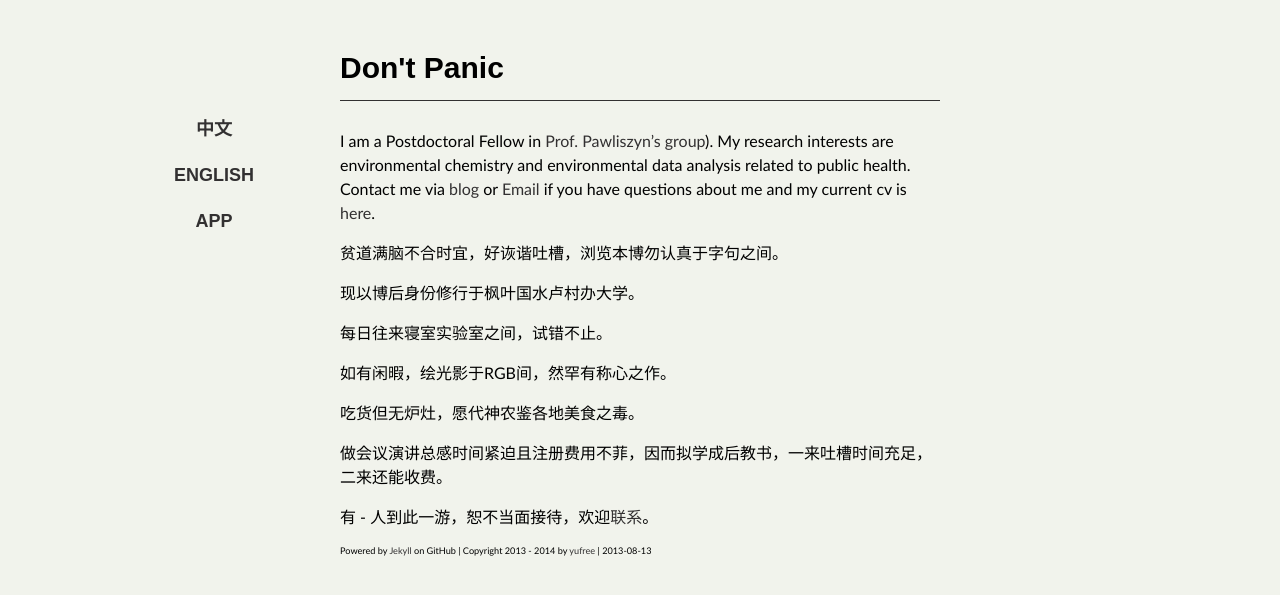
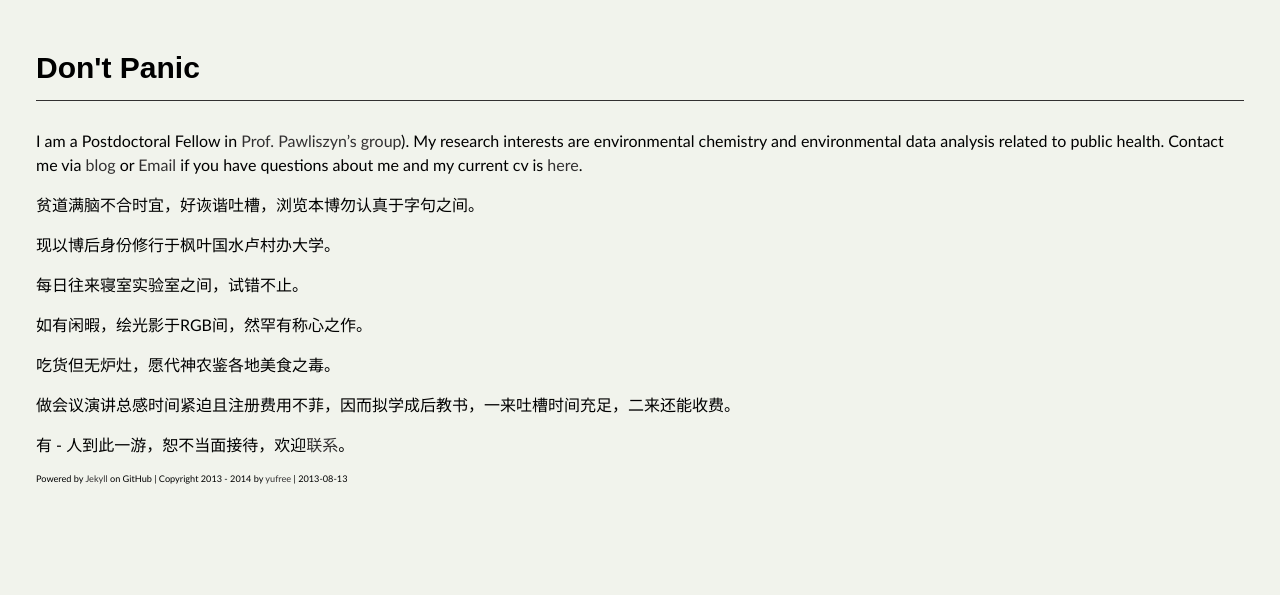
Before and after one commit to yufree/yufree.github.com, a Jekyll site: the page built from index.md, in a window 1280 px wide. Shown: the top 595 px of the page. Built offline with Jekyll 4.4.1, drawn with Linux system fonts in a browser that asks for light colours; some web fonts are replaced; comment, search, counter and statistics services are not loaded.

Commit message:
change container

```diff
--- a/media/css/home.css
+++ b/media/css/home.css
@@ -86,7 +86,6 @@ blockquote p
 }
 #container
 {
-    width:600px;
     margin:2em auto;
     display:block;
     padding:0 2em;
```
